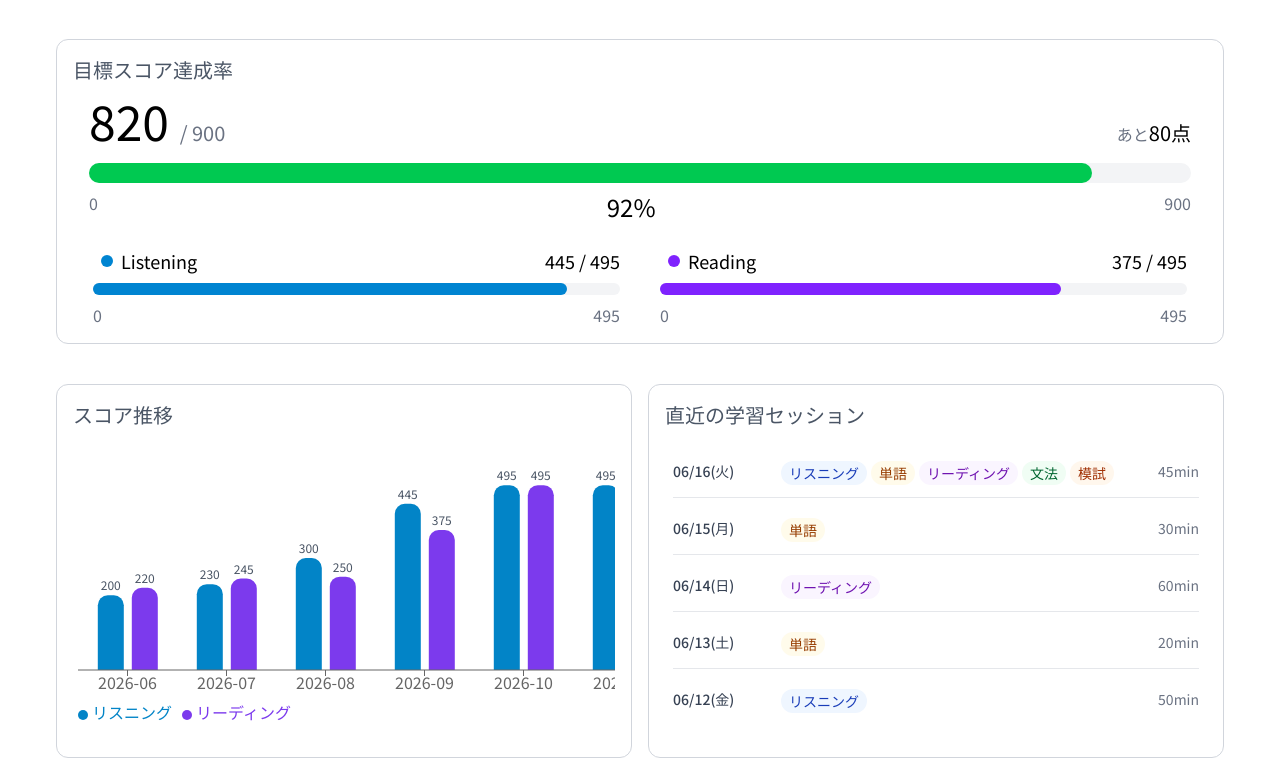
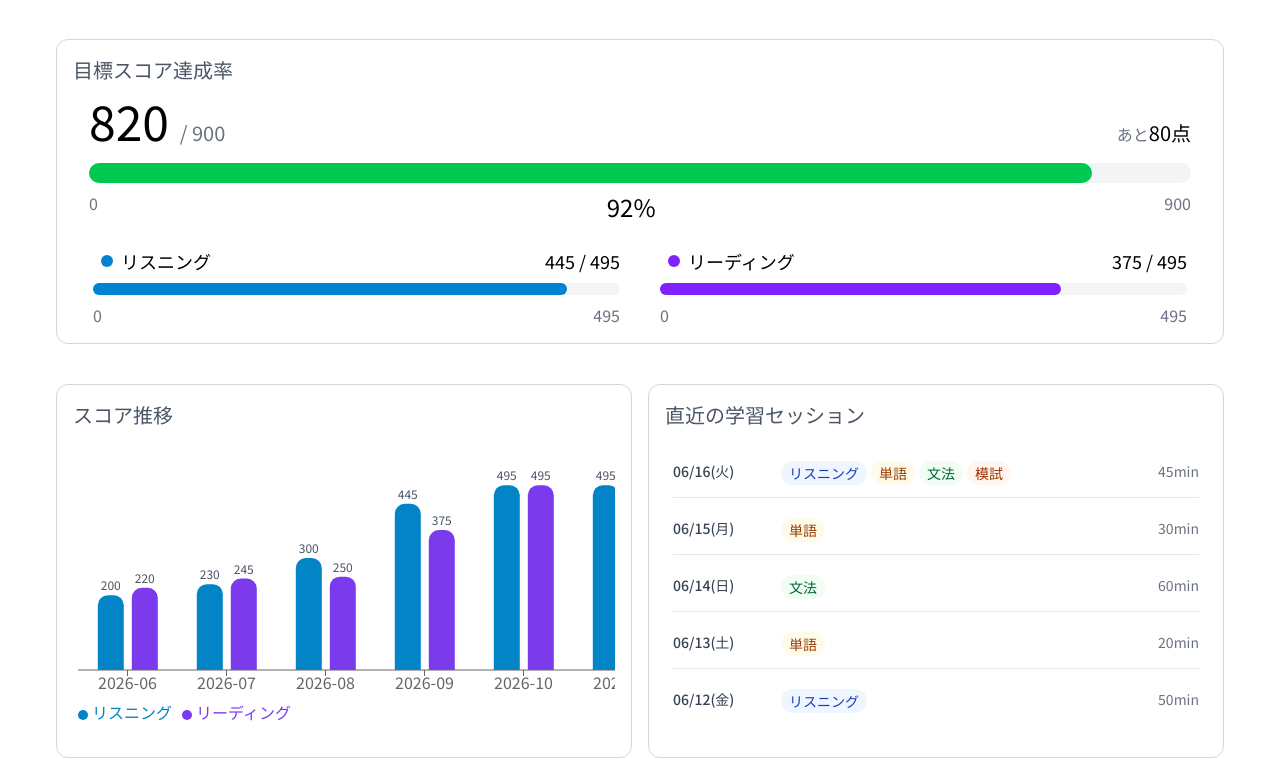
Before and after one commit to k-tomida/toeic-tracker, a React (Vite) app in the folder frontend/: page / in a window 1280 px wide. Shown: the part 557-1339 px from the top of the page. Built offline with nearby package versions, Linux system fonts and the light colour scheme.

Commit message:
fix: homeページを日本語に統一・タグのリーディングの削除

```diff
--- a/frontend/src/components/home/GoalProgress.tsx
+++ b/frontend/src/components/home/GoalProgress.tsx
@@ -23,7 +23,7 @@ export const GoalProgress = () => {
                     <div className="flex justify-between items-center text-lg">
                         <div className="m-2 flex items-center gap-2">
                             <div className="h-3 w-3 bg-sky-600 rounded-full"></div>
-                            <span>Listening</span>
+                            <span>リスニング</span>
                         </div>
                         <div>
                             <span>{445} / 495</span>
@@ -40,7 +40,7 @@ export const GoalProgress = () => {
                     <div className="flex justify-between items-center text-lg">
                         <div className="m-2 flex items-center gap-2">
                             <div className="h-3 w-3 bg-violet-600 rounded-full"></div>
-                            <span className="text-lg">Reading</span>
+                            <span className="text-lg">リーディング</span>
                         </div>
                         <div>
                             <span>{375} / 495</span>
--- a/frontend/src/components/home/StudySession.tsx
+++ b/frontend/src/components/home/StudySession.tsx
@@ -1,15 +1,14 @@
 
 const datas = [
-    { date: "2026-06-16", category: ["リスニング", "単語", "リーディング", "文法", "模試"], studyTime: 45 },
+    { date: "2026-06-16", category: ["リスニング", "単語", "文法", "模試"], studyTime: 45 },
     { date: "2026-06-15", category: ["単語"], studyTime: 30 },
-    { date: "2026-06-14", category: ["リーディング"], studyTime: 60 },
+    { date: "2026-06-14", category: ["文法"], studyTime: 60 },
     { date: "2026-06-13", category: ["単語"], studyTime: 20 },
     { date: "2026-06-12", category: ["リスニング"], studyTime: 50 }
 ];
 
 const tagStyles: Record<string, string> = {
     リスニング: "bg-blue-50 text-blue-800",
-    リーディング: "bg-purple-50 text-purple-800",
     単語: "bg-amber-50 text-amber-800",
     文法: "bg-green-50 text-green-800",
     模試: "bg-orange-50 text-orange-800",
```
